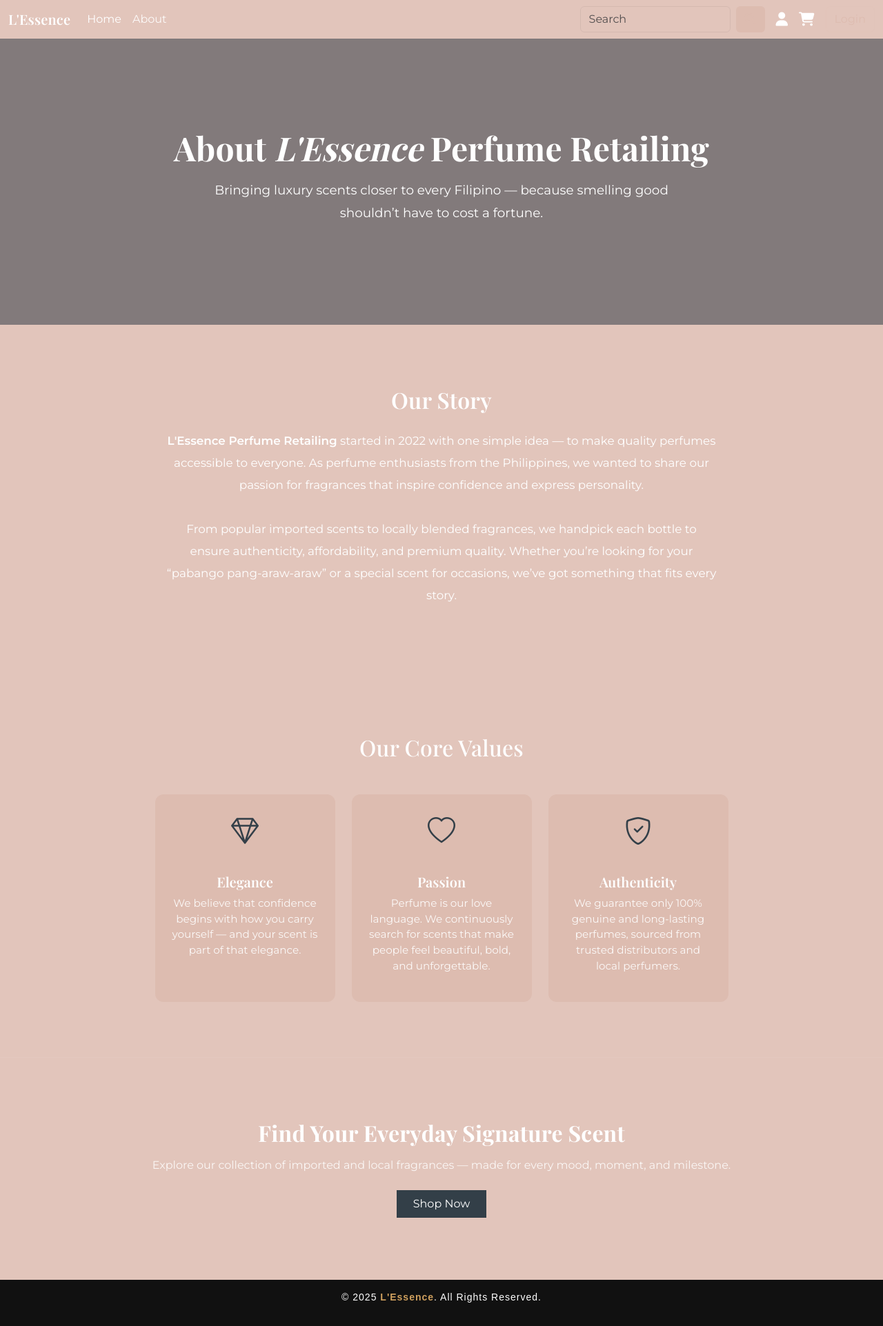
After one commit to zd0ri/L-EssenceManagementSystem, a PHP site: page /essence_db/about.php in a window 1280 px wide. The commit adds this page. Shown: the whole page at 69% size. Run offline with PHP 8.4, Linux system fonts and the light colour scheme.

Commit message:
about page

```diff
--- /dev/null
+++ b/about.php
@@ -0,0 +1,187 @@
+<?php
+session_start();
+include('./includes/header.php');
+include('./includes/config.php');
+?>
+<link href="https://fonts.googleapis.com/css2?family=Playfair+Display:wght@500;700&family=Open+Sans:wght@400;600&display=swap" rel="stylesheet">
+<link href="https://cdn.jsdelivr.net/npm/bootstrap-icons@1.10.5/font/bootstrap-icons.css" rel="stylesheet">
+
+<style>
+  body {
+    font-family: "Montserrat", system-ui, -apple-system, "Segoe UI", Roboto, "Helvetica Neue", Arial;
+    color: var(--text-light);
+    background-color: var(--bg-color);
+  }
+
+  .about-hero {
+    color: #fff;
+    padding: 130px 0;
+    text-align: center;
+    position: relative;
+  }
+
+  .about-hero::after {
+    content: "";
+    position: absolute;
+    inset: 0;
+    background: rgba(51,63,72,0.55);
+  }
+
+  .about-hero .container {
+    position: relative;
+    z-index: 2;
+  }
+
+  .about-hero h1 {
+    font-family: 'Playfair Display', serif;
+    font-size: 3rem;
+    font-weight: 700;
+    color: var(--text-light);
+  }
+
+  .about-hero p {
+    font-size: 1.15rem;
+    margin-top: 15px;
+    line-height: 1.8;
+    max-width: 700px;
+    margin-left: auto;
+    margin-right: auto;
+    color: var(--text-light);
+  }
+
+  .about-section {
+    padding: 90px 0;
+  }
+
+  .about-section h2 {
+    font-family: 'Playfair Display', serif;
+    font-weight: 600;
+    margin-bottom: 25px;
+  }
+
+  .about-section p {
+    font-size: 1.05rem;
+    line-height: 1.9;
+    color: var(--text-light);
+  }
+
+  .values {
+    padding: 80px 0;
+  }
+
+  .values .card {
+    border: none;
+    background: var(--accent);
+    border-radius: 12px;
+    transition: all 0.3s ease;
+    height: 100%;
+    color: var(--text-light);
+  }
+
+  .values .card:hover {
+    transform: translateY(-6px);
+    box-shadow: 0 8px 20px rgba(0,0,0,0.08);
+  }
+
+  .values .card i {
+    color: var(--btn-color);
+  }
+
+  .values .card h5 {
+    font-family: 'Playfair Display', serif;
+    font-weight: 600;
+    margin-top: 15px;
+  }
+
+  .values .card p {
+    font-size: 0.95rem;
+    color: rgba(255,255,255,0.9);
+  }
+
+  .cta {
+    background: transparent;
+    padding: 90px 0;
+    border-top: 1px solid rgba(255,255,255,0.06);
+  }
+
+  .cta h2 {
+    font-family: 'Playfair Display', serif;
+    font-weight: 600;
+  }
+
+  .btn-dark {
+    border-radius: 0;
+    font-weight: 500;
+    transition: 0.3s;
+    background: var(--btn-color);
+    color: var(--text-light);
+  }
+
+  .btn-dark:hover {
+    background-color: color-mix(in srgb, var(--btn-color) 92%, black 8%);
+    transform: translateY(-2px);
+  }
+</style>
+
+<!-- Hero -->
+<section class="about-hero">
+  <div class="container">
+    <h1>About <span style="font-style: italic;">L'Essence</span> Perfume Retailing</h1>
+    <p>Bringing luxury scents closer to every Filipino — because smelling good shouldn’t have to cost a fortune.</p>
+  </div>
+</section>
+
+<!-- Our Story -->
+<section class="about-section text-center">
+  <div class="container">
+    <h2>Our Story</h2>
+    <p class="mx-auto" style="max-width: 800px;">
+      <strong>L'Essence Perfume Retailing</strong> started in 2022 with one simple idea — to make quality perfumes accessible to everyone.
+      As perfume enthusiasts from the Philippines, we wanted to share our passion for fragrances that inspire confidence and express personality.
+      <br><br>
+      From popular imported scents to locally blended fragrances, we handpick each bottle to ensure authenticity, affordability, and premium quality.
+      Whether you’re looking for your “pabango pang-araw-araw” or a special scent for occasions, we’ve got something that fits every story.
+    </p>
+  </div>
+</section>
+
+<!-- Values -->
+<section class="values text-center">
+  <div class="container">
+    <h2>Our Core Values</h2>
+    <div class="row g-4 mt-4 justify-content-center">
+      <div class="col-md-3 col-sm-6">
+        <div class="card p-4">
+          <i class="bi bi-gem fs-1 mb-3"></i>
+          <h5>Elegance</h5>
+          <p>We believe that confidence begins with how you carry yourself — and your scent is part of that elegance.</p>
+        </div>
+      </div>
+      <div class="col-md-3 col-sm-6">
+        <div class="card p-4">
+          <i class="bi bi-heart fs-1 mb-3"></i>
+          <h5>Passion</h5>
+          <p>Perfume is our love language. We continuously search for scents that make people feel beautiful, bold, and unforgettable.</p>
+        </div>
+      </div>
+      <div class="col-md-3 col-sm-6">
+        <div class="card p-4">
+          <i class="bi bi-shield-check fs-1 mb-3"></i>
+          <h5>Authenticity</h5>
+          <p>We guarantee only 100% genuine and long-lasting perfumes, sourced from trusted distributors and local perfumers.</p>
+        </div>
+      </div>
+    </div>
+  </div>
+</section>
+
+<!-- CTA -->
+<section class="cta text-center">
+  <div class="container">
+    <h2 class="fw-bold mb-3">Find Your Everyday Signature Scent</h2>
+    <p class="text-muted mb-4">Explore our collection of imported and local fragrances — made for every mood, moment, and milestone.</p>
+    <a href="index.php#popular-products" class="btn btn-dark px-4 py-2">Shop Now</a>
+  </div>
+</section>
+
+<?php include('./includes/footer.php'); ?>
--- a/includes/header.php
+++ b/includes/header.php
@@ -34,7 +34,7 @@
             <a class="nav-link active" aria-current="page" href="../index.php">Home</a>
           </li>
           <li class="nav-item">
-            <a class="nav-link" href="#">About</a>
+            <a class="nav-link" href="../about.php">About</a>
           </li>
           <li class="nav-item dropdown">
             <?php
```
